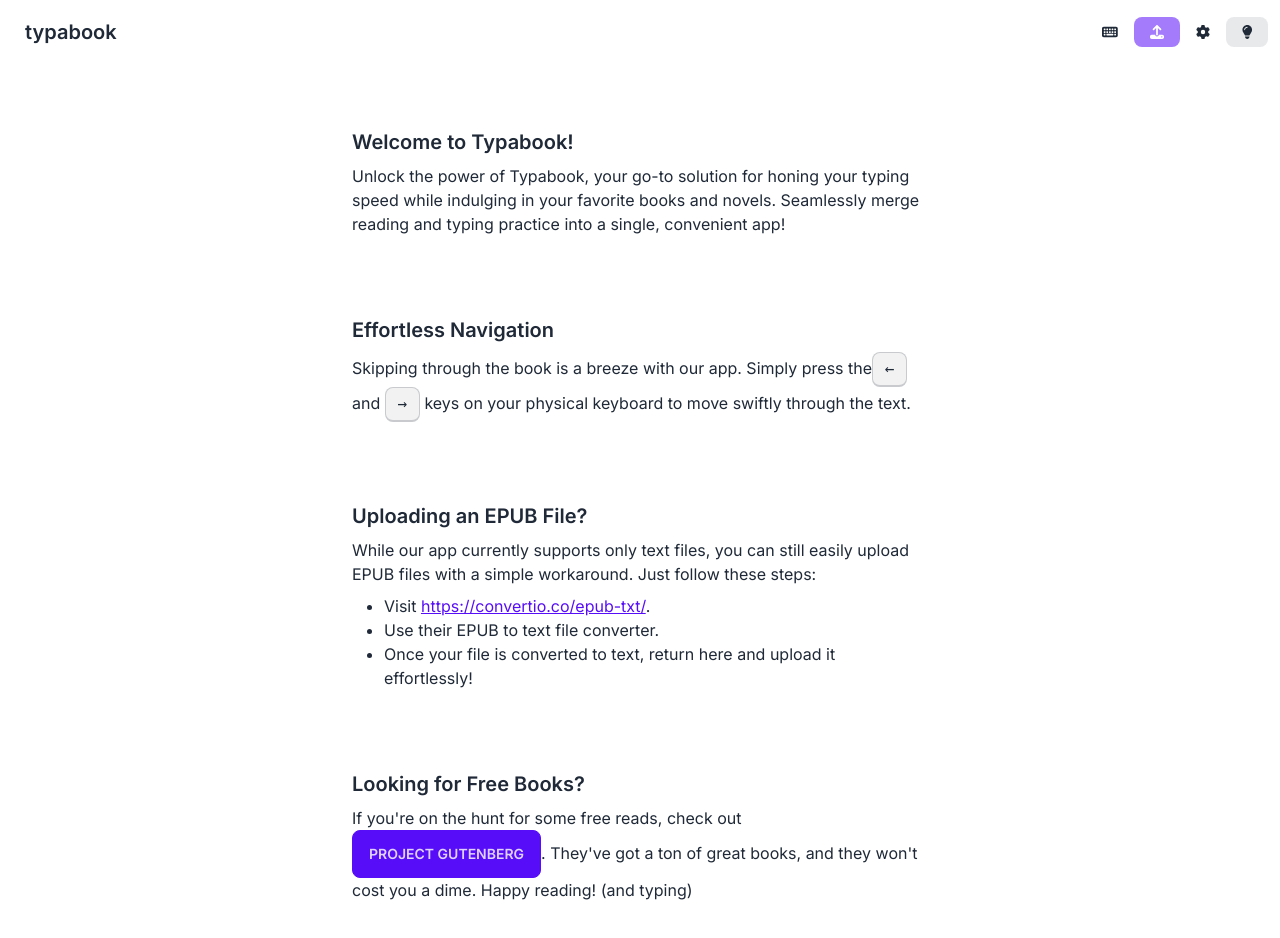
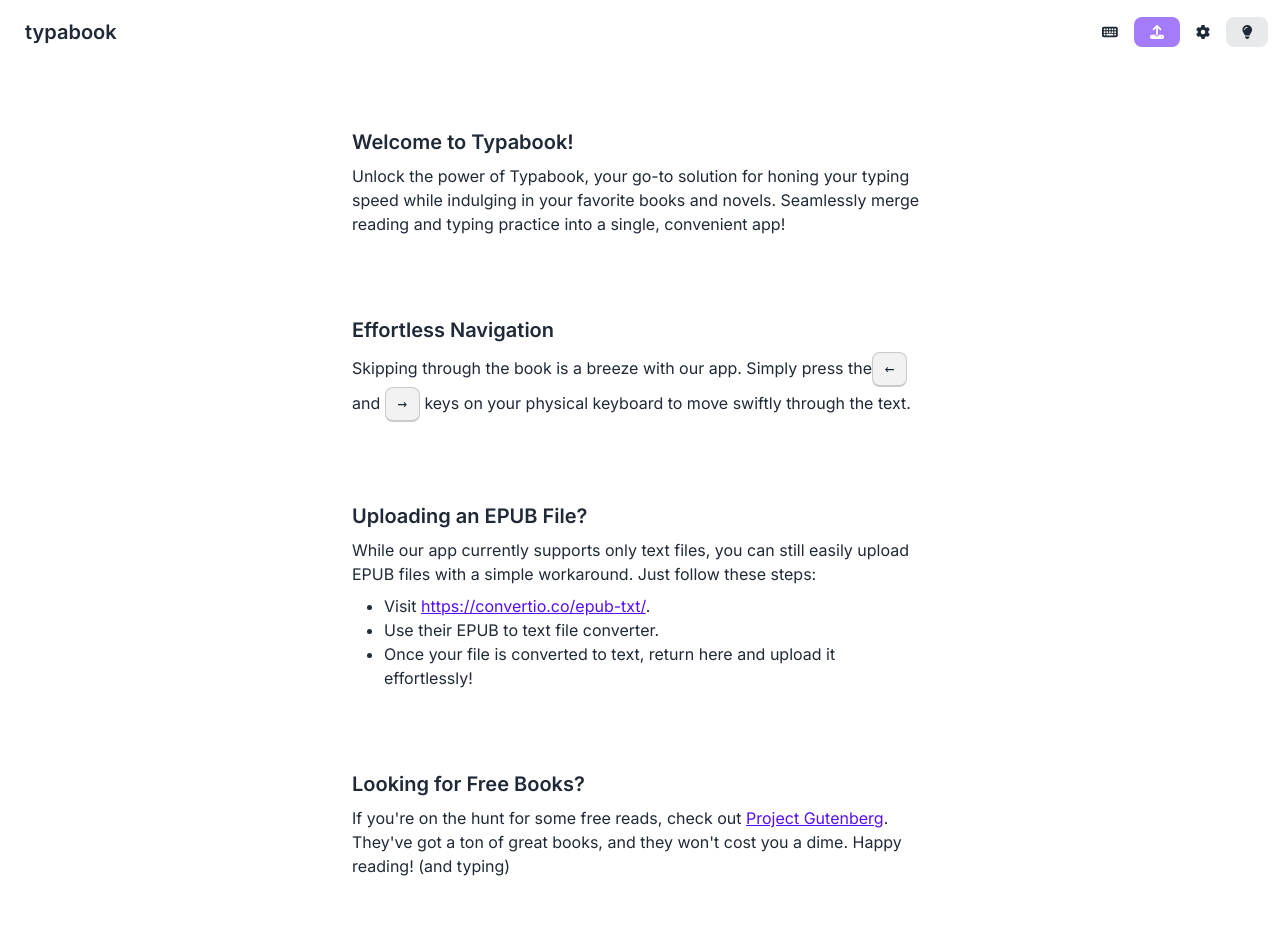
Before and after one commit to jaroslaw-weber/typabook, a Next.js app: page / in a window 1280 px wide. Both pictures are taken after a click on the button 1246 px from the left and 32 px from the top of the page. Shown: the top 938 px of the page. Built offline with nearby package versions, Linux system fonts and the light colour scheme; what tailwindcss-animated would draw is missing.

Commit message:
fix tips page

```diff
--- a/app/pages/TipsPage.tsx
+++ b/app/pages/TipsPage.tsx
@@ -68,7 +68,7 @@
             If you're on the hunt for some free reads, check out{" "}
             <a
               href="https://www.gutenberg.org/browse/scores/top#books-last30"
-              className="btn btn-primary"
+              className="text-primary underline"
             >
               Project Gutenberg
             </a>
```
